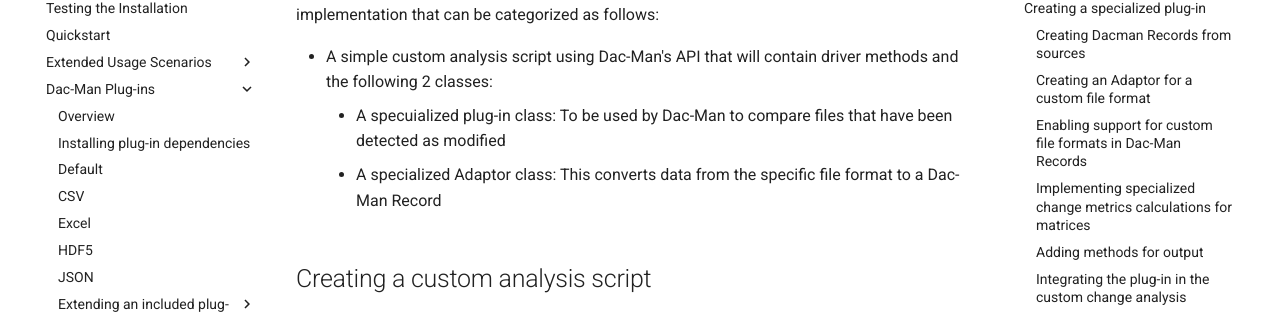
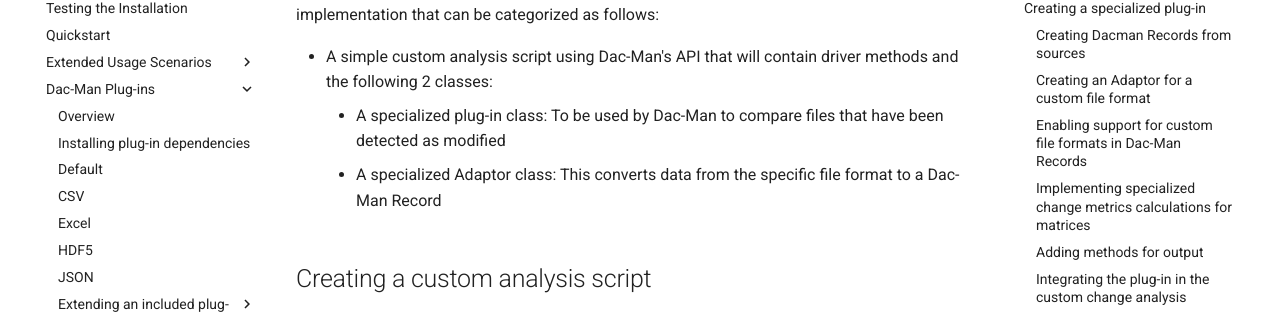
Before and after one commit to deduce-dev/dac-man, an MkDocs documentation site: the page built from docs/plugins/from-scratch.md, in a window 1280 px wide and 900 px high, scrolled down 607 px. Shown: the part 154-468 px from the top of the window. Built offline with MkDocs 1.6.1 and Material for MkDocs 9.7.7, drawn with Linux system fonts in a browser that asks for light colours; comment, search, counter and statistics services are not loaded.

Commit message:
Quick docs fixes from #19

```diff
--- a/docs/plugins/from-scratch.md
+++ b/docs/plugins/from-scratch.md
@@ -26,7 +26,7 @@
 
 - A simple custom analysis script using Dac-Man's API that will contain driver
   methods and the following 2 classes:
-	- A specuialized plug-in class: To be used by Dac-Man to compare files that have been detected as modified
+	- A specialized plug-in class: To be used by Dac-Man to compare files that have been detected as modified
 	- A specialized Adaptor class: This converts data from the specific file format to a Dac-Man Record
 
 ## Creating a custom analysis script
```
Also changed, not shown: docs/examples/csv-simple.md (+1 -1 lines), docs/plugins/json.md (+2 -1 lines).
